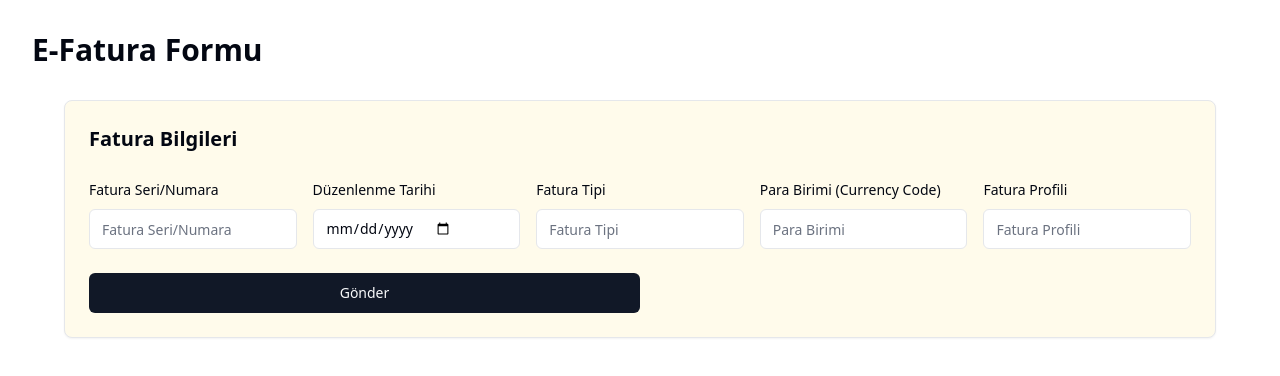
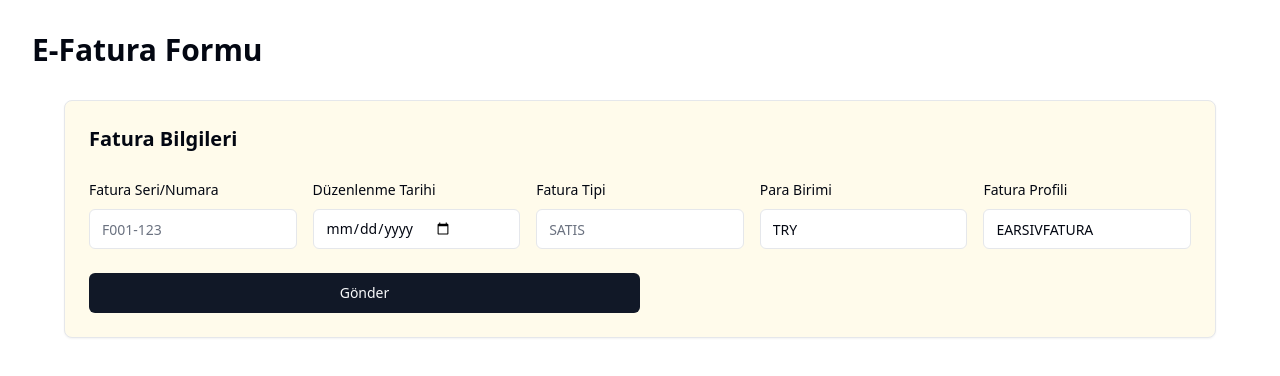
Before and after one commit to aliklc/e-invoice-assignment, a Next.js app: page / in a window 1280 px wide. Shown: the top 376 px of the page. Built offline with nearby package versions, Linux system fonts and the light colour scheme.

Commit message:
form verileri doğrulandı zod eklendi

```diff
--- a/src/components/EInvoiceForm.tsx
+++ b/src/components/EInvoiceForm.tsx
@@ -1,49 +1,117 @@
 "use client";
 
-import React, { useState } from "react";
+import React from "react";
 import { EInvoiceFormData } from "../lib/types";
+import { EInvoiceFormDataSchema } from "../lib/zodSchemas";
 import { Button } from "@/components/ui/button";
 import { Input } from "@/components/ui/input";
 import { Card, CardHeader, CardContent } from "@/components/ui/card";
-import { Label } from "@/components/ui/label";
+import { useForm } from "react-hook-form";
+import { zodResolver } from "@hookform/resolvers/zod";
+import { Form, FormControl, FormField, FormItem, FormLabel, FormMessage } from "@/components/ui/form";
 
 export default function EInvoiceForm() {
+  const form = useForm<EInvoiceFormData>({
+    resolver: zodResolver(EInvoiceFormDataSchema),
+    defaultValues: {
+      InvoiceInfo: {
+        InvoiceSerieOrNumber: "",
+        IssueDate: "",
+        InvoiceType: "",
+        CurrencyCode: "TRY", // Varsayılan değer ekledim
+        InvoiceProfile: "EARSIVFATURA" // Varsayılan değer ekledim
+      }
+    }
+  });
+
+  const onSubmit = (data: EInvoiceFormData) => {
+    console.log("Form submitted:", data);
+    // API çağrısı veya form işleme logic'i buraya gelecek
+  };
+
   return (
     <Card className="bg-amber-50 max-w-6xl mx-auto">
       <CardHeader>
         <h2 className="text-xl font-semibold">Fatura Bilgileri</h2>
       </CardHeader>
       <CardContent>
-        <form className="space-y-6">
+        <Form {...form}>
+          <form onSubmit={form.handleSubmit(onSubmit)} className="space-y-6">
             {/* Invoice Info */}
             <section className="space-y-4">
               <div className="grid grid-cols-5 gap-4">
-              <div className="space-y-2">
-                <Label htmlFor="serialNumber">Fatura Seri/Numara</Label>
-                <Input id="serialNumber" placeholder="Fatura Seri/Numara" />
-              </div>
-              <div className="space-y-2">
-                <Label htmlFor="issueDate">Düzenlenme Tarihi</Label>
-                <Input id="issueDate" type="date" />
-              </div>
-              <div className="space-y-2">
-                <Label htmlFor="invoiceType">Fatura Tipi</Label>
-                <Input id="invoiceType" placeholder="Fatura Tipi" />
-              </div>
-              <div className="space-y-2">
-                <Label htmlFor="currency">Para Birimi (Currency Code)</Label>
-                <Input id="currency" placeholder="Para Birimi" />
-              </div>
-              <div className="space-y-2">
-                <Label htmlFor="profile">Fatura Profili</Label>
-                <Input id="profile" placeholder="Fatura Profili" />
-              </div>
+                <FormField
+                  control={form.control}
+                  name="InvoiceInfo.InvoiceSerieOrNumber"
+                  render={({ field }) => (
+                    <FormItem className="space-y-2">
+                      <FormLabel>Fatura Seri/Numara</FormLabel>
+                      <FormControl>
+                        <Input placeholder="F001-123" {...field} />
+                      </FormControl>
+                      <FormMessage className="text-xs" />
+                    </FormItem>
+                  )}
+                />
+                <FormField
+                  control={form.control}
+                  name="InvoiceInfo.IssueDate"
+                  render={({ field }) => (
+                    <FormItem className="space-y-2">
+                      <FormLabel>Düzenlenme Tarihi</FormLabel>
+                      <FormControl>
+                        <Input type="date" {...field} />
+                      </FormControl>
+                      <FormMessage className="text-xs" />
+                    </FormItem>
+                  )}
+                />
+                <FormField
+                  control={form.control}
+                  name="InvoiceInfo.InvoiceType"
+                  render={({ field }) => (
+                    <FormItem className="space-y-2">
+                      <FormLabel>Fatura Tipi</FormLabel>
+                      <FormControl>
+                        <Input placeholder="SATIS" {...field} />
+                      </FormControl>
+                      <FormMessage className="text-xs" />
+                    </FormItem>
+                  )}
+                />
+                <FormField
+                  control={form.control}
+                  name="InvoiceInfo.CurrencyCode"
+                  render={({ field }) => (
+                    <FormItem className="space-y-2">
+                      <FormLabel>Para Birimi</FormLabel>
+                      <FormControl>
+                        <Input placeholder="TRY" {...field} />
+                      </FormControl>
+                      <FormMessage className="text-xs" />
+                    </FormItem>
+                  )}
+                />
+                <FormField
+                  control={form.control}
+                  name="InvoiceInfo.InvoiceProfile"
+                  render={({ field }) => (
+                    <FormItem className="space-y-2">
+                      <FormLabel>Fatura Profili</FormLabel>
+                      <FormControl>
+                        <Input placeholder="EARSIVFATURA" {...field} />
+                      </FormControl>
+                      <FormMessage className="text-xs" />
+                    </FormItem>
+                  )}
+                />
               </div>
             </section>
-          <Button type="submit" className=" w-1/2">
+            <Button type="submit" className="w-1/2">
               Gönder
             </Button>
           </form>
+        </Form>
       </CardContent>
     </Card>
   );
--- /dev/null
+++ b/src/components/ui/form.tsx
@@ -0,0 +1,178 @@
+"use client"
+
+import * as React from "react"
+import * as LabelPrimitive from "@radix-ui/react-label"
+import { Slot } from "@radix-ui/react-slot"
+import {
+  Controller,
+  FormProvider,
+  useFormContext,
+  type ControllerProps,
+  type FieldPath,
+  type FieldValues,
+} from "react-hook-form"
+
+import { cn } from "@/lib/utils"
+import { Label } from "@/components/ui/label"
+
+const Form = FormProvider
+
+type FormFieldContextValue<
+  TFieldValues extends FieldValues = FieldValues,
+  TName extends FieldPath<TFieldValues> = FieldPath<TFieldValues>
+> = {
+  name: TName
+}
+
+const FormFieldContext = React.createContext<FormFieldContextValue>(
+  {} as FormFieldContextValue
+)
+
+const FormField = <
+  TFieldValues extends FieldValues = FieldValues,
+  TName extends FieldPath<TFieldValues> = FieldPath<TFieldValues>
+>({
+  ...props
+}: ControllerProps<TFieldValues, TName>) => {
+  return (
+    <FormFieldContext.Provider value={{ name: props.name }}>
+      <Controller {...props} />
+    </FormFieldContext.Provider>
+  )
+}
+
+const useFormField = () => {
+  const fieldContext = React.useContext(FormFieldContext)
+  const itemContext = React.useContext(FormItemContext)
+  const { getFieldState, formState } = useFormContext()
+
+  const fieldState = getFieldState(fieldContext.name, formState)
+
+  if (!fieldContext) {
+    throw new Error("useFormField should be used within <FormField>")
+  }
+
+  const { id } = itemContext
+
+  return {
+    id,
+    name: fieldContext.name,
+    formItemId: `${id}-form-item`,
+    formDescriptionId: `${id}-form-item-description`,
+    formMessageId: `${id}-form-item-message`,
+    ...fieldState,
+  }
+}
+
+type FormItemContextValue = {
+  id: string
+}
+
+const FormItemContext = React.createContext<FormItemContextValue>(
+  {} as FormItemContextValue
+)
+
+const FormItem = React.forwardRef<
+  HTMLDivElement,
+  React.HTMLAttributes<HTMLDivElement>
+>(({ className, ...props }, ref) => {
+  const id = React.useId()
+
+  return (
+    <FormItemContext.Provider value={{ id }}>
+      <div ref={ref} className={cn("space-y-2", className)} {...props} />
+    </FormItemContext.Provider>
+  )
+})
+FormItem.displayName = "FormItem"
+
+const FormLabel = React.forwardRef<
+  React.ElementRef<typeof LabelPrimitive.Root>,
+  React.ComponentPropsWithoutRef<typeof LabelPrimitive.Root>
+>(({ className, ...props }, ref) => {
+  const { error, formItemId } = useFormField()
+
+  return (
+    <Label
+      ref={ref}
+      className={cn(error && "text-destructive", className)}
+      htmlFor={formItemId}
+      {...props}
+    />
+  )
+})
+FormLabel.displayName = "FormLabel"
+
+const FormControl = React.forwardRef<
+  React.ElementRef<typeof Slot>,
+  React.ComponentPropsWithoutRef<typeof Slot>
+>(({ ...props }, ref) => {
+  const { error, formItemId, formDescriptionId, formMessageId } = useFormField()
+
+  return (
+    <Slot
+      ref={ref}
+      id={formItemId}
+      aria-describedby={
+        !error
+          ? `${formDescriptionId}`
+          : `${formDescriptionId} ${formMessageId}`
+      }
+      aria-invalid={!!error}
+      {...props}
+    />
+  )
+})
+FormControl.displayName = "FormControl"
+
+const FormDescription = React.forwardRef<
+  HTMLParagraphElement,
+  React.HTMLAttributes<HTMLParagraphElement>
+>(({ className, ...props }, ref) => {
+  const { formDescriptionId } = useFormField()
+
+  return (
+    <p
+      ref={ref}
+      id={formDescriptionId}
+      className={cn("text-sm text-muted-foreground", className)}
+      {...props}
+    />
+  )
+})
+FormDescription.displayName = "FormDescription"
+
+const FormMessage = React.forwardRef<
+  HTMLParagraphElement,
+  React.HTMLAttributes<HTMLParagraphElement>
+>(({ className, children, ...props }, ref) => {
+  const { error, formMessageId } = useFormField()
+  const body = error ? String(error?.message ?? "") : children
+
+  if (!body) {
+    return null
+  }
+
+  return (
+    <p
+      ref={ref}
+      id={formMessageId}
+      className={cn("text-sm font-medium text-destructive", className)}
+      {...props}
+    >
+      {body}
+    </p>
+  )
+})
+FormMessage.displayName = "FormMessage"
+
+export {
+  useFormField,
+  Form,
+  FormItem,
+  FormLabel,
+  FormControl,
+  FormDescription,
+  FormMessage,
+  FormField,
+}
--- a/src/lib/zodSchemas.ts
+++ b/src/lib/zodSchemas.ts
@@ -0,0 +1,32 @@
+import { z } from "zod";
+import { EInvoiceFormData } from "./types";
+
+// InvoiceInfo için Zod Şeması
+const InvoiceInfoSchema = z.object({
+  InvoiceSerieOrNumber: z.string()
+    .min(1, "Fatura Seri/Numara boş bırakılamaz")
+    .max(50, "Fatura Seri/Numara çok uzun"),
+
+  IssueDate: z.string()
+    .regex(/^\d{4}-\d{2}-\d{2}$/, "Geçerli bir tarih formatı girin (YYYY-MM-DD)")
+    .refine(date => new Date(date).toString() !== "Invalid Date", {
+      message: "Geçerli bir tarih girin"
+    }),
+
+  InvoiceType: z.string()
+    .min(1, "Fatura Tipi boş bırakılamaz")
+    .max(20, "Fatura Tipi çok uzun"),
+
+  CurrencyCode: z.string()
+    .length(3, "Para birimi kodu 3 karakter olmalıdır")
+    .toUpperCase(),
+
+  InvoiceProfile: z.string()
+    .min(1, "Fatura Profili boş bırakılamaz")
+    .max(50, "Fatura Profili çok uzun")
+});
+
+// Ana EInvoiceFormData Şeması
+export const EInvoiceFormDataSchema: z.ZodType<EInvoiceFormData> = z.object({
+  InvoiceInfo: InvoiceInfoSchema
+});
```
Lines whose indentation alone changed are shown as unchanged.
